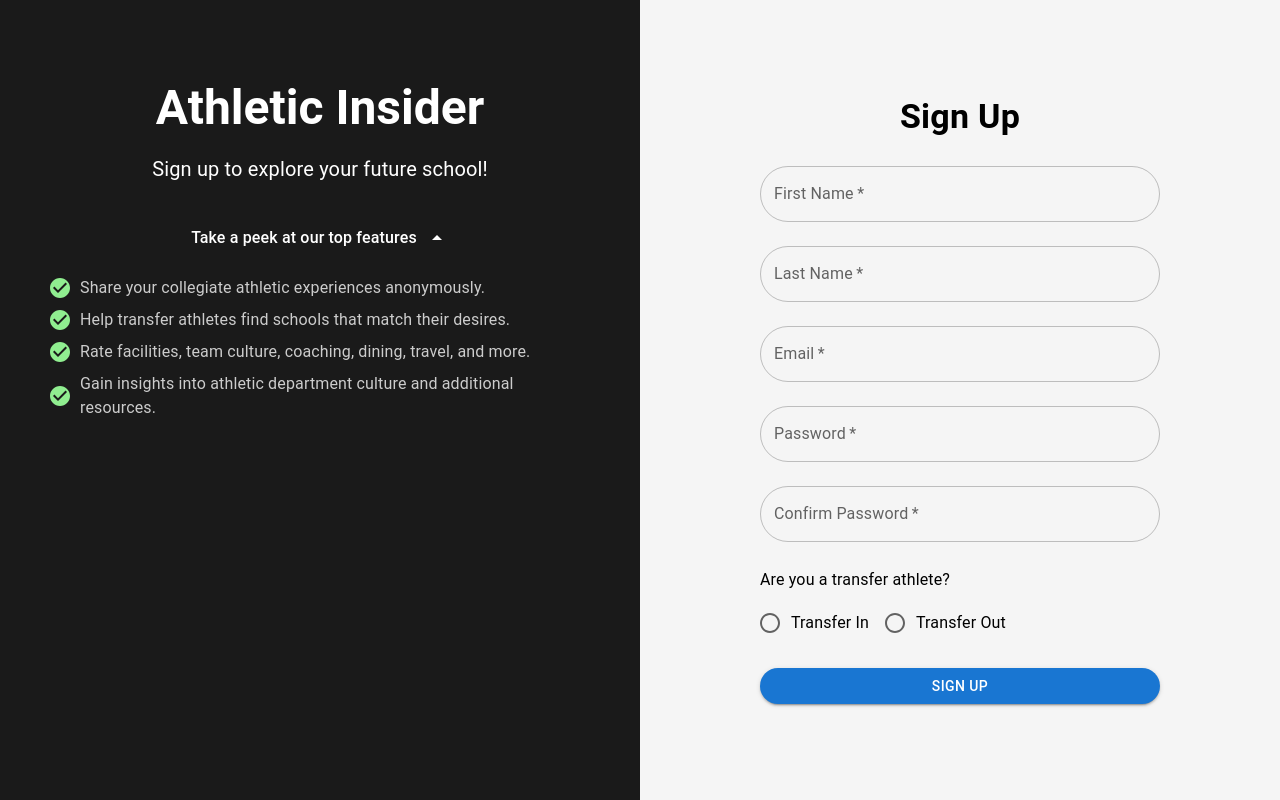
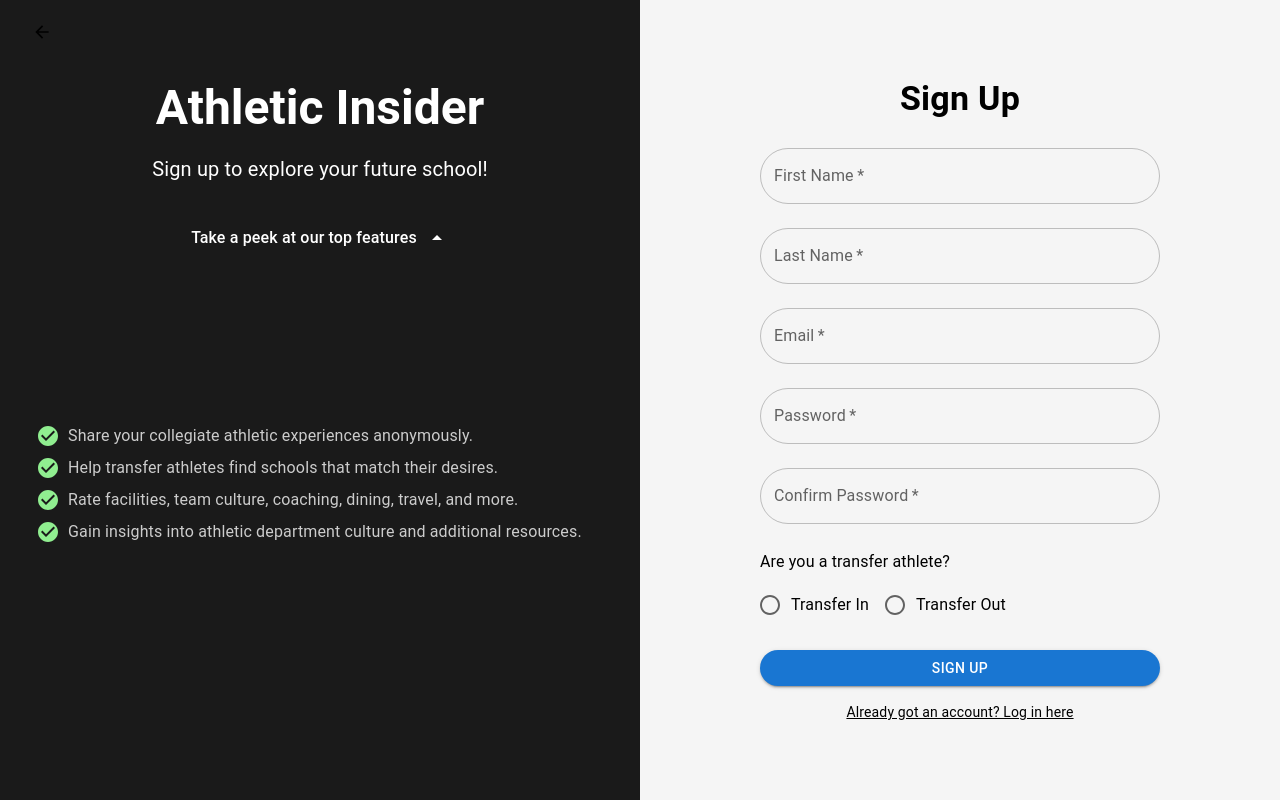
Before and after one commit to uiowaSEP2025/sep2025-project-team_002, a React (Create React App) app in the folder frontend/: page /signup in a window 1280 px wide. Both pictures are taken after a click on the element "Take a peek at our top features". Built offline with nearby package versions, Linux system fonts and the light colour scheme; no server answers.

Commit message:
Added a back button and signup here/login here buttons to log in and signup pages respectively

```diff
--- a/frontend/src/Login.js
+++ b/frontend/src/Login.js
@@ -10,7 +10,8 @@ import { motion, AnimatePresence } from 'framer-motion';
 import ArrowRightIcon from '@mui/icons-material/ArrowDropUp';
 import ArrowDropDownIcon from '@mui/icons-material/ArrowDropDown';
 import CheckCircleIcon from '@mui/icons-material/CheckCircle';
-import { useNavigate } from 'react-router-dom';  // Import useNavigate for redirection
+import { useNavigate } from 'react-router-dom';
+import ArrowBackIcon from "@mui/icons-material/ArrowBack";  // Import useNavigate for redirection
 
 function Login() {
   const navigate = useNavigate(); // Get navigation function
@@ -73,6 +74,24 @@ function Login() {
   };
 
   return (
+      <Box sx={{ position: 'relative' }}>
+      {/* Backward Arrow Button at Top Left */}
+      <Box
+        sx={{
+          position: 'fixed',
+          top: 16,
+          left: 16,
+          zIndex: 1000
+        }}
+      >
+        <Button
+          variant="text"
+          onClick={() => navigate("/")}
+          startIcon={<ArrowBackIcon />}
+          sx={{ color: 'black' }}
+        >
+        </Button>
+      </Box>
     <Grid container sx={{ minHeight: '100vh', backgroundColor: '#f5f5f5' }}>
       {/* Left Side: App Description and Feature Toggle */}
       <Grid
@@ -203,9 +222,19 @@ function Login() {
               Login
             </Button>
           </form>
+            <Box sx={{ mt: 2, textAlign: 'center' }}>
+              <Typography
+                variant="body2"
+                sx={{ cursor: 'pointer', textDecoration: 'underline' }}
+                onClick={() => navigate("/signup")}
+              >
+                Don't have an account? Sign up here
+              </Typography>
+            </Box>
         </motion.div>
       </Grid>
     </Grid>
+      </Box>
   );
 }
 
--- a/frontend/src/Signup.js
+++ b/frontend/src/Signup.js
@@ -14,6 +14,7 @@ import { motion, AnimatePresence } from 'framer-motion';
 import ArrowRightIcon from '@mui/icons-material/ArrowDropUp';
 import ArrowDropDownIcon from '@mui/icons-material/ArrowDropDown';
 import CheckCircleIcon from '@mui/icons-material/CheckCircle';
+import ArrowBackIcon from '@mui/icons-material/ArrowBack';
 import { useNavigate } from 'react-router-dom';
 
 function Signup() {
@@ -45,7 +46,7 @@ function Signup() {
     setFormData({ ...formData, [e.target.name]: e.target.value });
   };
 
-  // Handle form submission and send data to backend
+  // Handle form submission and send data to the backend
   const handleSubmit = async (e) => {
     e.preventDefault();
 
@@ -72,7 +73,7 @@ function Signup() {
       if (response.ok) {
         const data = await response.json();
         setMessage("Signup successful! Redirecting to login...");
-        // Redirect to login page after a short delay
+        // Redirect to the login page after a short delay
         setTimeout(() => {
           navigate("/login");
         }, 1500);
@@ -86,6 +87,25 @@ function Signup() {
   };
 
   return (
+    <Box sx={{ position: 'relative' }}>
+      {/* Backward Arrow Button at Top Left */}
+      <Box
+        sx={{
+          position: 'fixed',
+          top: 16,
+          left: 16,
+          zIndex: 1000
+        }}
+      >
+        <Button
+          variant="text"
+          onClick={() => navigate("/")}
+          startIcon={<ArrowBackIcon />}
+          sx={{ color: 'black' }}
+        >
+        </Button>
+      </Box>
+
       <Grid container sx={{ minHeight: '100vh', backgroundColor: '#f5f5f5' }}>
         {/* Left Side: Modern App Description & Feature Dropdown */}
         <Grid
@@ -136,7 +156,13 @@ function Signup() {
                 animate={{ opacity: 1, y: 0 }}
                 exit={{ opacity: 0, y: -10 }}
                 transition={{ duration: 0.4 }}
-              style={{ textAlign: 'left' }}
+                style={{
+                  position: 'absolute',
+                  top: '50%',
+                  left: 0,
+                  right: 0,
+                  padding: '0 20px'
+                }}
               >
                 <Box sx={{ p: 2 }}>
                   {[
@@ -261,9 +287,19 @@ function Signup() {
                 Sign Up
               </Button>
             </form>
+            <Box sx={{ mt: 2, textAlign: 'center' }}>
+              <Typography
+                variant="body2"
+                sx={{ cursor: 'pointer', textDecoration: 'underline' }}
+                onClick={() => navigate("/login")}
+              >
+                Already got an account? Log in here
+              </Typography>
+            </Box>
           </motion.div>
         </Grid>
       </Grid>
+    </Box>
   );
 }
 
```
Also changed, not shown: 2 other files (tests, documents, lock files or other folders). Lines whose indentation alone changed are shown as unchanged.
